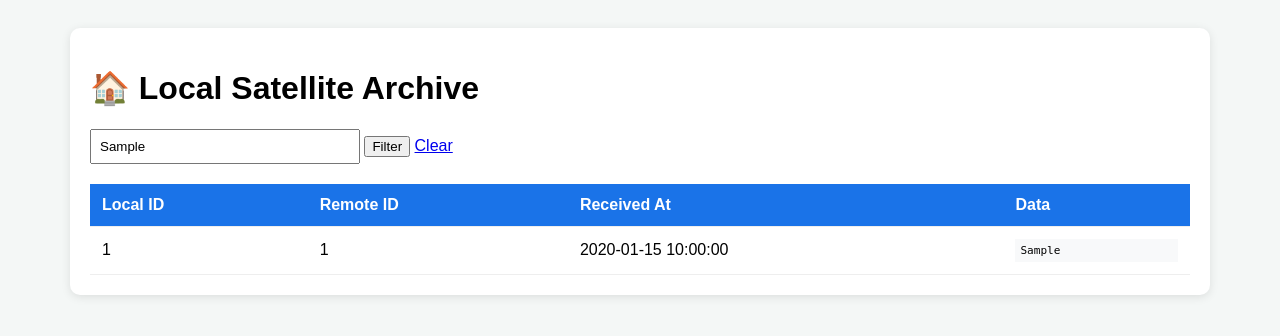
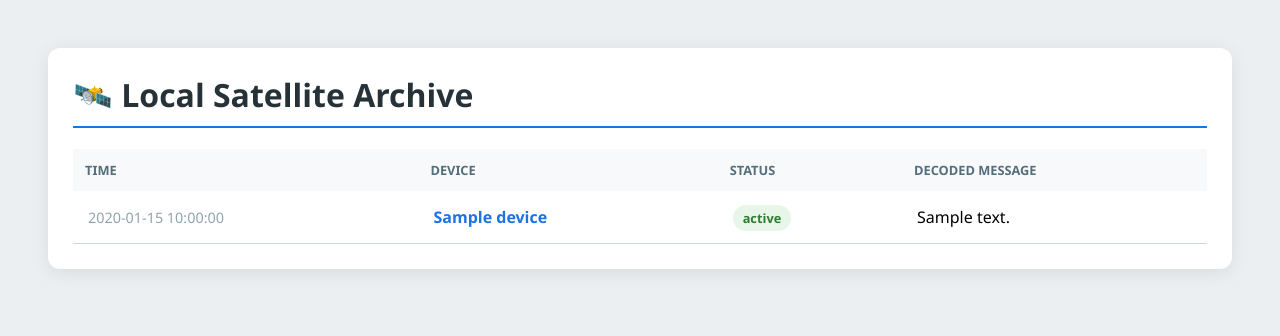
Before and after one commit to rkeyoceannetworks/cloudloop-webhook, a Flask app: template templates/index.html in a window 1280 px wide. Shown: the top 336 px of the page. Run offline with Flask 3, Linux system fonts and the light colour scheme; the template is opened without the code that fills it: most values are stand-ins (such as "Sample title", 1, 10 or a date in 2020).

Commit message:
Added local Flask dashboard and reorganized sync logic

```diff
--- a/app.py
+++ b/app.py
@@ -1,35 +1,35 @@
 from flask import Flask, render_template, request
 import sqlite3
-import json
 
 app = Flask(__name__)
 DB_NAME = "satellite_mirror.db"
 
 def get_db_connection():
     conn = sqlite3.connect(DB_NAME)
-    conn.row_factory = sqlite3.Row  # This allows us to access columns by name
+    conn.row_factory = sqlite3.Row
     return conn
 
 @app.route('/')
 def index():
-    device_filter = request.args.get('device_id', '')
     conn = get_db_connection()
 
-    query = "SELECT * FROM local_cloudloop_data"
-    params = []
+    # We are 'plucking' specific fields out of the raw_payload string
+    query = """
+        SELECT
+            rowid,
+            remote_id,
+            received_at,
+            json_extract(raw_payload, '$.device_id') as device,
+            json_extract(raw_payload, '$.status') as status,
+            json_extract(raw_payload, '$.message') as message
+        FROM local_cloudloop_data
+        ORDER BY received_at DESC
+    """
 
-    if device_filter:
-        query += " WHERE raw_payload LIKE ?"
-        params.append(f'%{device_filter}%')
-
-    query += " ORDER BY received_at DESC"
-
-    rows = conn.execute(query, params).fetchall()
+    rows = conn.execute(query).fetchall()
     conn.close()
 
-    return render_template('index.html', rows=rows, device_filter=device_filter)
+    return render_template('index.html', rows=rows)
 
 if __name__ == '__main__':
-    # Listen on all network interfaces (0.0.0.0) so you can access it
-    # from your laptop's browser using the Debian IP address.
     app.run(host='0.0.0.0', port=5000, debug=True)
--- a/templates/index.html
+++ b/templates/index.html
@@ -1,45 +1,41 @@
 <!DOCTYPE html>
 <html>
 <head>
-    <title>Local Satellite Archive</title>
+    <title>Satellite Command Center</title>
     <style>
-        body { font-family: sans-serif; background: #f4f7f6; padding: 20px; }
-        .container { max-width: 1100px; margin: auto; background: white; padding: 20px; border-radius: 10px; box-shadow: 0 2px 10px rgba(0,0,0,0.1); }
+        body { font-family: 'Segoe UI', Tahoma, Geneva, Verdana, sans-serif; background: #eceff1; padding: 40px; }
+        .card { background: white; padding: 25px; border-radius: 12px; box-shadow: 0 4px 20px rgba(0,0,0,0.08); }
+        h1 { color: #263238; margin-top: 0; border-bottom: 2px solid #1a73e8; padding-bottom: 10px; }
         table { width: 100%; border-collapse: collapse; margin-top: 20px; }
-        th, td { padding: 12px; border-bottom: 1px solid #eee; text-align: left; }
-        th { background: #1a73e8; color: white; }
-        .search-box { margin-bottom: 20px; }
-        input { padding: 8px; width: 250px; }
-        .payload { font-family: monospace; font-size: 0.85em; background: #f8f9fa; padding: 5px; display: block; max-width: 500px; overflow-x: auto; }
+        th { text-align: left; background: #f8f9fa; color: #546e7a; padding: 12px; font-size: 0.8em; text-transform: uppercase; }
+        td { padding: 15px; border-bottom: 1px solid #cfd8dc; }
+        .device-id { font-weight: bold; color: #1a73e8; }
+        .status-pill { background: #e8f5e9; color: #2e7d32; padding: 4px 10px; border-radius: 50px; font-size: 0.8em; font-weight: bold; }
+        .timestamp { color: #90a4ae; font-size: 0.9em; }
     </style>
 </head>
 <body>
-    <div class="container">
-        <h1>🏠 Local Satellite Archive</h1>
-
-        <div class="search-box">
-            <form action="/">
-                <input type="text" name="device_id" placeholder="Filter by Device ID..." value="{{ device_filter }}">
-                <button type="submit">Filter</button>
-                <a href="/">Clear</a>
-            </form>
-        </div>
-
+    <div class="card">
+        <h1>🛰️ Local Satellite Archive</h1>
         <table>
+            <thead>
                 <tr>
-                <th>Local ID</th>
-                <th>Remote ID</th>
-                <th>Received At</th>
-                <th>Data</th>
+                    <th>Time</th>
+                    <th>Device</th>
+                    <th>Status</th>
+                    <th>Decoded Message</th>
                 </tr>
+            </thead>
+            <tbody>
                 {% for row in rows %}
                 <tr>
-                <td>{{ row['rowid'] }}</td>
-                <td>{{ row['remote_id'] }}</td>
-                <td>{{ row['received_at'] }}</td>
-                <td><span class="payload">{{ row['raw_payload'] }}</span></td>
+                    <td class="timestamp">{{ row['received_at'] }}</td>
+                    <td class="device-id">{{ row['device'] or 'Unknown' }}</td>
+                    <td><span class="status-pill">{{ row['status'] or 'N/A' }}</span></td>
+                    <td>{{ row['message'] or '---' }}</td>
                 </tr>
                 {% endfor %}
+            </tbody>
         </table>
     </div>
 </body>
```
Lines whose indentation alone changed are shown as unchanged.
